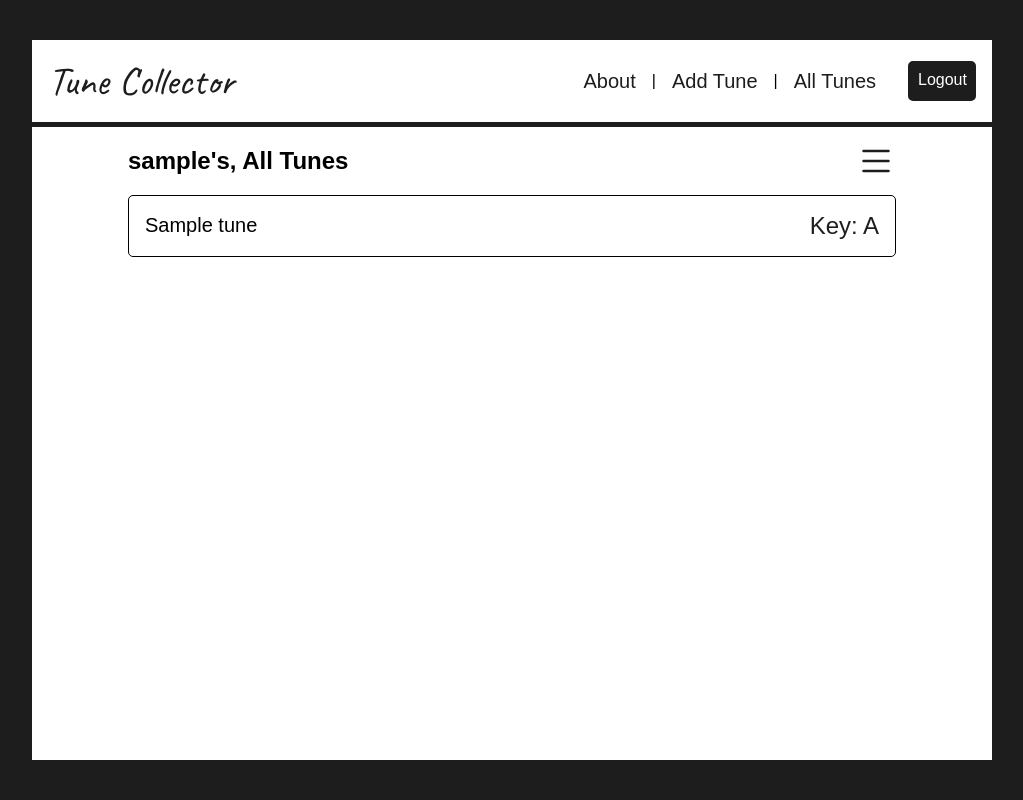
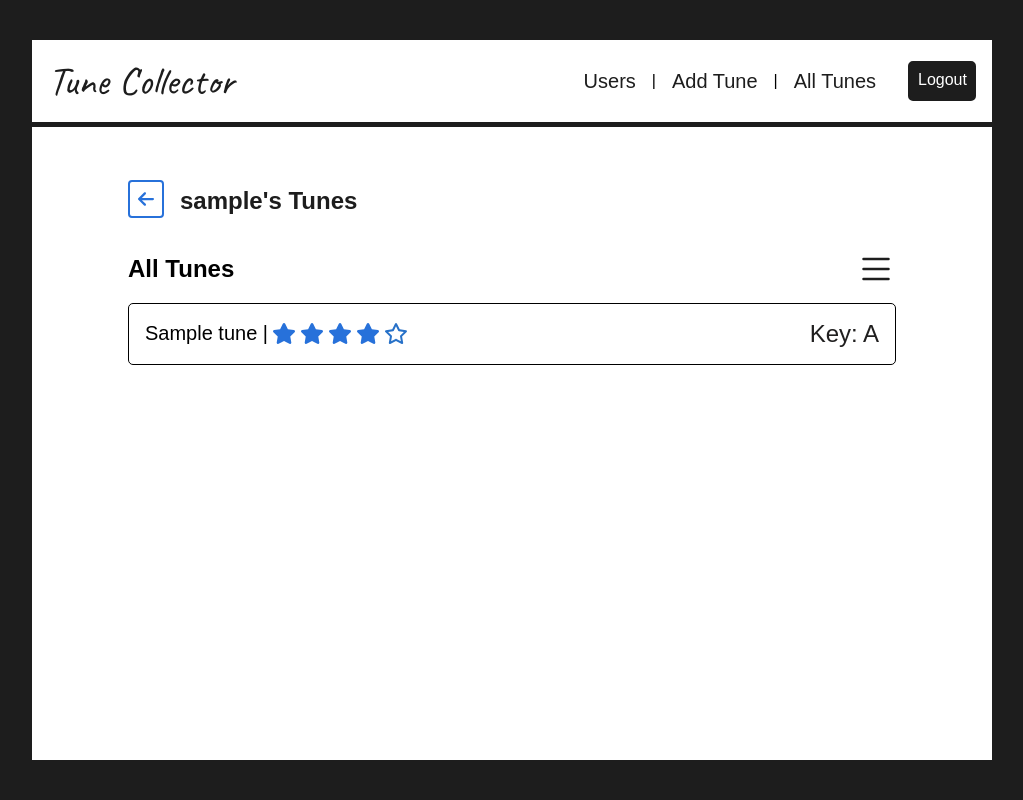
Before and after one commit to bcarpenter7/tune-collector-final, a Django app: page /account/users/1/ in a window 1280 px wide. Shown: the whole page, without its empty margins (128-1151 px from the left). Run offline with Django 4.2, Linux system fonts and the light colour scheme; a user stored in the database is signed in; tables that the repository leaves empty hold one stand-in row (values such as "Sample post").

Commit message:
major changes

```diff
--- a/account/templates/account/detail.html
+++ b/account/templates/account/detail.html
@@ -1,5 +1,6 @@
 {% extends 'base.html' %}
 {% load tune_extras %}
+{% load static %}
 {% block content %}
 
 {% if avail_keys %}
@@ -31,9 +32,12 @@ function closeNav() {
 }
 </script>
 
-
+<div id="userDetail">
+  <a href="{% url 'account:index' %}"><img src="{% static 'css/imgs/arrow.svg' %}"></a>
+  <h2>{{ user.username }}'s Tunes<br>
+</div>
 <div id="titleAndDrop">
-  <h2>{{ user.username }}'s, {{ title }} Tunes</h2>
+    <h2>{{ title }} Tunes</h2>
   <svg id="hamBtn" onclick="openNav()" xmlns="http://www.w3.org/2000/svg" width="16" height="16" fill="currentColor" class="bi bi-list" viewBox="0 0 16 16">
     <path fill-rule="evenodd" d="M2.5 12a.5.5 0 0 1 .5-.5h10a.5.5 0 0 1 0 1H3a.5.5 0 0 1-.5-.5zm0-4a.5.5 0 0 1 .5-.5h10a.5.5 0 0 1 0 1H3a.5.5 0 0 1-.5-.5zm0-4a.5.5 0 0 1 .5-.5h10a.5.5 0 0 1 0 1H3a.5.5 0 0 1-.5-.5z"/>
   </svg>
@@ -43,11 +47,56 @@ function closeNav() {
   <a href="{% url 'tune:detail' tune.id %}">
     <div class="card">
       <div class="card-content">
-      <span class="card-title">{{ tune.name }}</span>
+        <span class="card-title">
+        {% if is_mobile %}
+          {{ tune.get_display_name_mobile }} |
+        {% else %}
+          {{ tune.get_display_name }} |
+        {% endif %}
+
+        {% if tune.stars == 5 %}
+            <img src=" {% static 'css/imgs/star.svg' %}">
+            <img src=" {% static 'css/imgs/star.svg' %}">
+            <img src=" {% static 'css/imgs/star.svg' %}">
+            <img src=" {% static 'css/imgs/star.svg' %}">
+            <img src=" {% static 'css/imgs/star.svg' %}">
+
+        {% elif tune.stars == 4 %}
+            <img src=" {% static 'css/imgs/star.svg' %}">
+            <img src=" {% static 'css/imgs/star.svg' %}">
+            <img src=" {% static 'css/imgs/star.svg' %}">
+            <img src=" {% static 'css/imgs/star.svg' %}">
+            <img src=" {% static 'css/imgs/emptyStar.svg' %}">
+
+        {% elif tune.stars == 3 %}
+            <img src=" {% static 'css/imgs/star.svg' %}">
+            <img src=" {% static 'css/imgs/star.svg' %}">
+            <img src=" {% static 'css/imgs/star.svg' %}">
+            <img src=" {% static 'css/imgs/emptyStar.svg' %}">
+            <img src=" {% static 'css/imgs/emptyStar.svg' %}">
+
+        {% elif tune.stars == 2 %}
+            <img src=" {% static 'css/imgs/star.svg' %}">
+            <img src=" {% static 'css/imgs/star.svg' %}">
+            <img src=" {% static 'css/imgs/emptyStar.svg' %}">
+            <img src=" {% static 'css/imgs/emptyStar.svg' %}">
+            <img src=" {% static 'css/imgs/emptyStar.svg' %}">
+
+        {% elif tune.stars == 1 %}
+            <img src=" {% static 'css/imgs/star.svg' %}">
+            <img src=" {% static 'css/imgs/emptyStar.svg' %}">
+            <img src=" {% static 'css/imgs/emptyStar.svg' %}">
+            <img src=" {% static 'css/imgs/emptyStar.svg' %}">
+            <img src=" {% static 'css/imgs/emptyStar.svg' %}">
+
+        {% endif %}
+      </span>
+
         <p>Key: {{ tune.key }}</p>
       </div>
     </div>
   </a>
   {% endfor %}
+  <div id="space"></div>
 
 {% endblock %}
--- a/account/templates/account/index.html
+++ b/account/templates/account/index.html
@@ -1,5 +1,6 @@
 {% extends 'base.html' %}
 {% block content %}
+  <h2 id="titleIndex">Users</h2>
 {% for user in users %}
 <a href="{% url 'account:detail' user.pk %}">
   <div class="card">
@@ -9,4 +10,6 @@
   </div>
 </a>
 {% endfor %}
+
+<div id="space"></div>
 {% endblock content %}
--- a/tune/static/css/style.css
+++ b/tune/static/css/style.css
@@ -12,8 +12,53 @@
  }
 
 
+/* ACCOUNTS */
 
+#userDetail {
+    display: flex;
+    margin-top: 5vmin;
+    gap: 2vmin;
+    align-items: center;
+    margin-bottom: -5vmin;
+}
 
+#userDetail > h2 {
+    white-space: nowrap;
+    color: var(--black);
+    font-size: 6vmin;
+}
+
+#userDetail > a > img {
+    transform: scaleX(-1);
+    width: 4vmin;
+    border: 2px solid var(--accent);
+    border-radius: 4px;
+    padding: 1vmin;
+}
+
+@media only screen and (min-width: 480px){
+    #userDetail > a > img {
+        width: 3vmin;
+    }
+
+    #userDetail {
+        margin-bottom: 0vmin;
+    }
+
+    #userDetail > h2 {
+        font-size: 4vmin;
+    }
+}
+
+@media only screen and (min-width: 760px){
+    #userDetail > a > img {
+        width: 2vmin;
+    }
+
+    #userDetail > h2 {
+        font-size: 3vmin;
+    }
+}
 
  /* BASE */
 
@@ -63,10 +108,6 @@
  .container {
     background-color: var(--background);
  }
-
-
-
-
 
 
  /* HOME */
--- a/tune/templates/base.html
+++ b/tune/templates/base.html
@@ -13,44 +13,31 @@
 </head>
 <body>
     <div id="holder">
-    {% if request.user.is_authenticated %}
+
     <nav id="nav-bar">
         <div id="homeBtnDiv">
             <a id="tuneCollector" href="/">Tune Collector</a>
         </div>
         <div id="navDiv">
-            <a href="{% url 'tune:about' %}">About </a>
+            <a href="{% url 'account:index' %}">Users </a>
             <p>|</p>
             <a href="{% url 'tune:create' %}">Add Tune</a>
             <p>|</p>
             <a href="{% url 'tune:index' %}">All Tunes</a>
             <br>
+
+            {% if request.user.is_authenticated %}
                 <div id="nav-login">
                     <a id="logoutBtn" href="{% url 'account:logout' %}">Logout</a>
                 </div>
-        </div>
-
-    </nav>
             {% else %}
-
-    <nav id="nav-bar">
-        <div id="homeBtnDiv">
-            <a href="/">Tune Collector</a>
-        </div>
-        <div id="navDiv">
-            <a href="{% url 'tune:about' %}">About</a>
-            <p>|</p>
-            <a href="{% url 'tune:create' %}">Add Tune</a>
-            <p>|</p>
-            <a href="{% url 'tune:index' %}">All Tunes</a>
-            <br>
                 <div id="nav-login">
                     <a id="loginBtn" href="{% url 'account:login' %}">Login</a>
                 </div>
+            {% endif%}
         </div>
+    </nav>
 
-    </nav>
-    {% endif %}
 
     <main class="container">
         {% include 'messages.html' %} {% include 'form_errors.html' %}
--- a/tune/templates/home.html
+++ b/tune/templates/home.html
@@ -8,6 +8,11 @@
 {% if request.user.is_authenticated == False %}
     <div id="buttonHome">
         <button id='registerBtn' type="submit"><a href="{% url 'account:register' %}">Register An Account</a></button>
+        <!-- <button id='registerBtn' type="submit"><a href="{% url 'tune:about' %}">Learn More About Us </a></button> -->
+    </div>
+{% else %}
+    <div id="buttonHome">
+        <button id='registerBtn' type="submit"><a href="{% url 'tune:about' %}">Learn More About Us </a></button>
     </div>
 {% endif %}
 
--- a/tune/templates/tunes/index.html
+++ b/tune/templates/tunes/index.html
@@ -87,9 +87,6 @@ function closeNav() {
             <img src=" {% static 'css/imgs/emptyStar.svg' %}">
 
         {% endif %}
-
-
-
       </span>
 
         <p>Key: {{ tune.key }}</p>
```
Also changed, not shown: tune/static/css/imgs/arrow.svg (added). Lines whose indentation alone changed are shown as unchanged.
